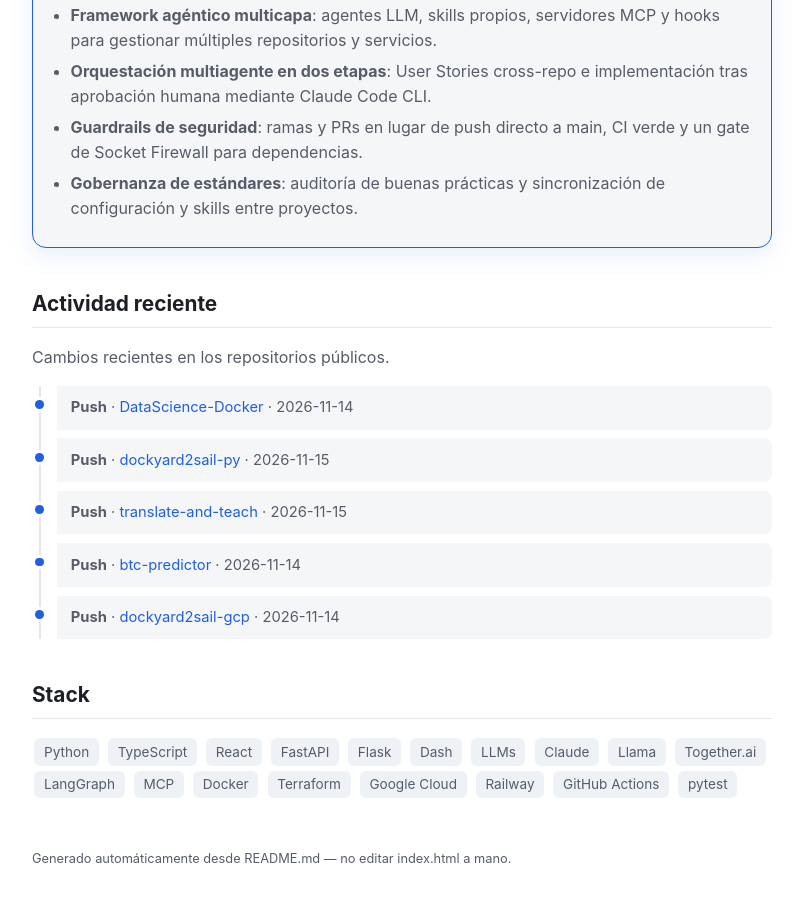
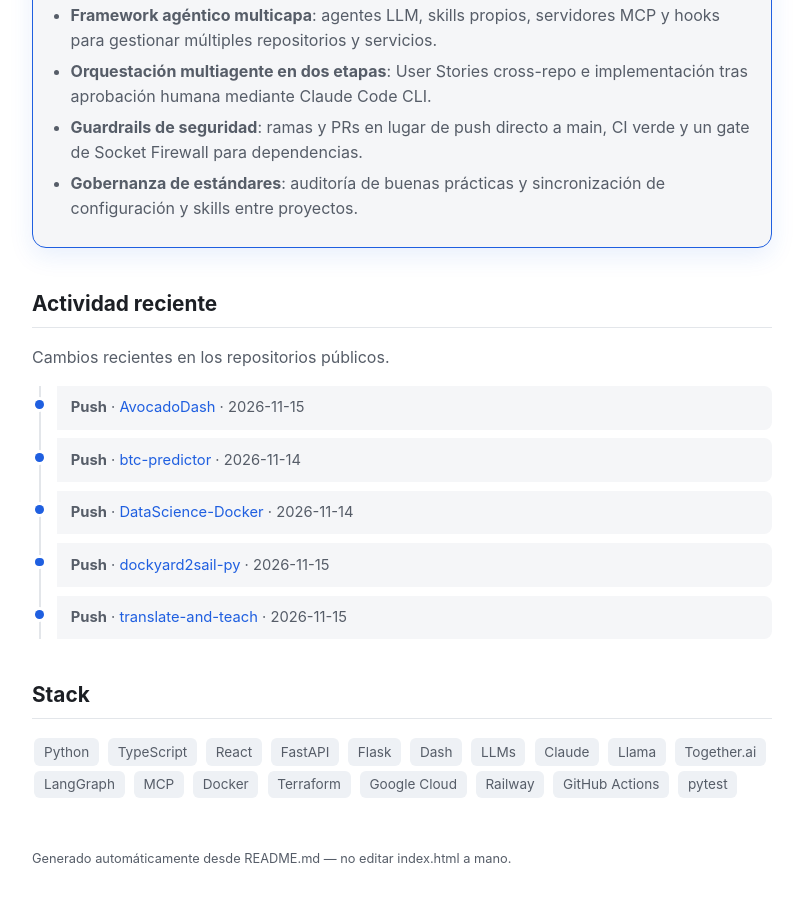
Before and after one commit to cuauhtemocbe/cuauhtemocbe.github.io, a plain HTML site: page index.html in a window 1280 px wide. Shown: the part 3286-4188 px from the top of the page, without its empty margins (238-1041 px from the left). Drawn offline with Linux system fonts and the light colour scheme.

Commit message:
chore: update recent activity section

```diff
--- a/index.html
+++ b/index.html
@@ -290,11 +290,11 @@ footer { margin-top: 3rem; font-size: 0.8rem; color: var(--text-dim); }
   <h2 id="actividad">Actividad reciente</h2>
 
   <p class="activity-intro">Cambios recientes en los repositorios públicos.</p>
-  <ul class="activity-list"><li><strong>Push</strong> · <a href="https://github.com/cuauhtemocbe/DataScience-Docker">DataScience-Docker</a> · 2026-11-14</li>
+  <ul class="activity-list"><li><strong>Push</strong> · <a href="https://github.com/cuauhtemocbe/AvocadoDash">AvocadoDash</a> · 2026-11-15</li>
+<li><strong>Push</strong> · <a href="https://github.com/cuauhtemocbe/btc-predictor">btc-predictor</a> · 2026-11-14</li>
+<li><strong>Push</strong> · <a href="https://github.com/cuauhtemocbe/DataScience-Docker">DataScience-Docker</a> · 2026-11-14</li>
 <li><strong>Push</strong> · <a href="https://github.com/cuauhtemocbe/dockyard2sail-py">dockyard2sail-py</a> · 2026-11-15</li>
-<li><strong>Push</strong> · <a href="https://github.com/cuauhtemocbe/translate-and-teach">translate-and-teach</a> · 2026-11-15</li>
-<li><strong>Push</strong> · <a href="https://github.com/cuauhtemocbe/btc-predictor">btc-predictor</a> · 2026-11-14</li>
-<li><strong>Push</strong> · <a href="https://github.com/cuauhtemocbe/dockyard2sail-gcp">dockyard2sail-gcp</a> · 2026-11-14</li></ul>
+<li><strong>Push</strong> · <a href="https://github.com/cuauhtemocbe/translate-and-teach">translate-and-teach</a> · 2026-11-15</li></ul>
 
   <h2 id="stack">Stack</h2>
   <p><span class="badge">Python</span> <span class="badge">TypeScript</span> <span class="badge">React</span> <span class="badge">FastAPI</span> <span class="badge">Flask</span> <span class="badge">Dash</span> <span class="badge">LLMs</span> <span class="badge">Claude</span> <span class="badge">Llama</span> <span class="badge">Together.ai</span> <span class="badge">LangGraph</span> <span class="badge">MCP</span> <span class="badge">Docker</span> <span class="badge">Terraform</span> <span class="badge">Google Cloud</span> <span class="badge">Railway</span> <span class="badge">GitHub Actions</span> <span class="badge">pytest</span></p>
```
Also changed, not shown: 1 other file.
